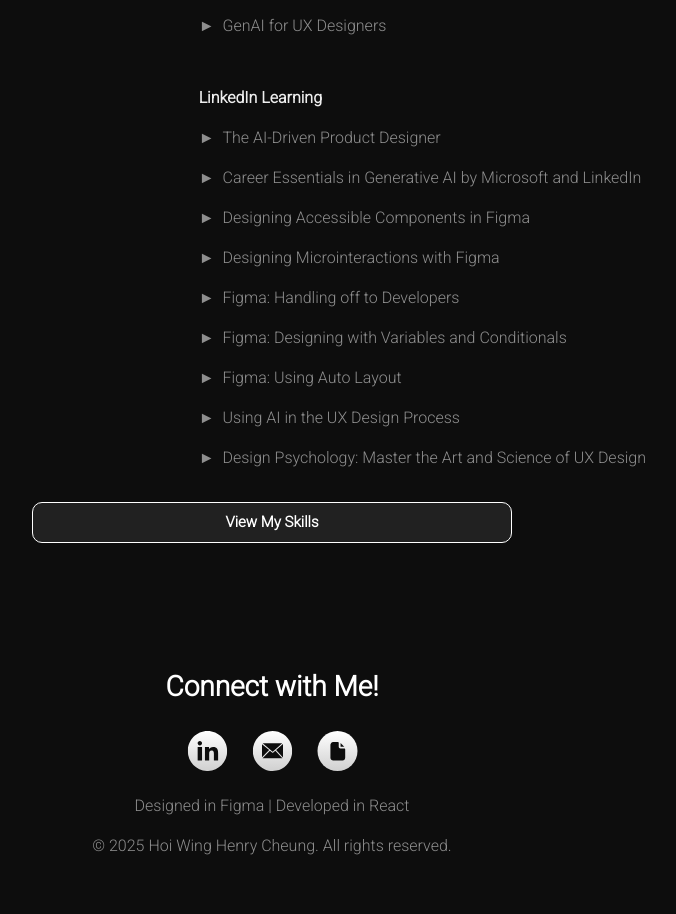
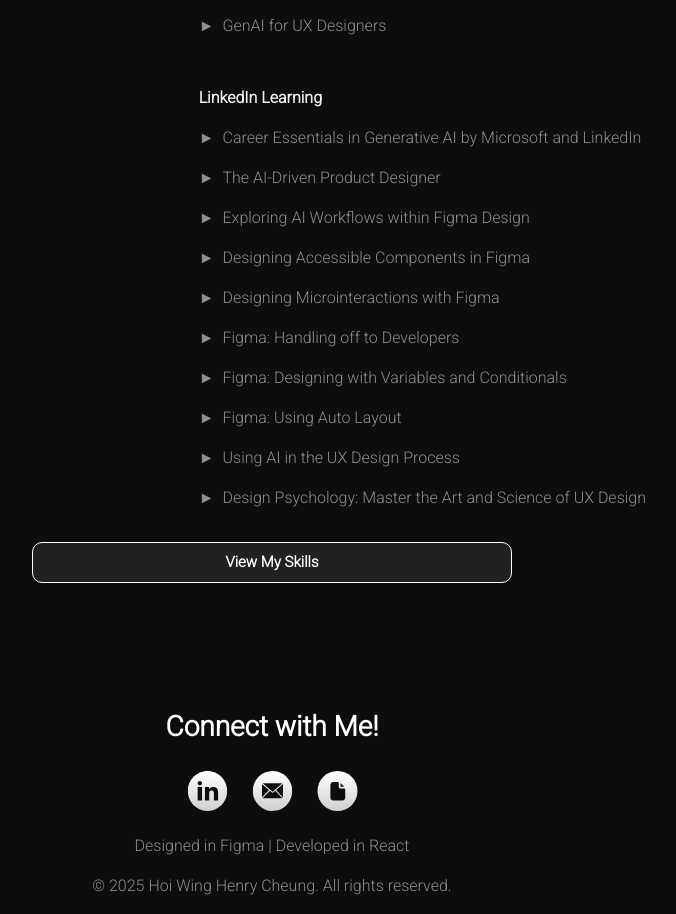
Before and after one commit to henrycheunghw/henrycheunghw.github.io, a React (Create React App) app: page /about in a window 1280 px wide. Shown: the part 2680-3594 px from the top of the page, without its empty margins (368-1044 px from the left). Before the commit the page ends 3554 px from the top, so only its background shows below. Built offline with nearby package versions, Linux system fonts and the light colour scheme.

Commit message:
add cert

```diff
--- a/src/components/about/About.js
+++ b/src/components/about/About.js
@@ -118,11 +118,15 @@
                                 <p className="extra-bold-white about-subtitles">LinkedIn Learning</p>
                                 <div className="bullet-pts">
                                     <p className="bullet">►</p>
+                                    <p>Career Essentials in Generative AI by Microsoft and LinkedIn</p>
+                                </div>
+                                <div className="bullet-pts">
+                                    <p className="bullet">►</p>
                                     <p>The AI-Driven Product Designer</p>
                                 </div>
                                 <div className="bullet-pts">
                                     <p className="bullet">►</p>
-                                    <p>Career Essentials in Generative AI by Microsoft and LinkedIn</p>
+                                    <p>Exploring AI Workflows within Figma Design</p>
                                 </div>
                                 <div className="bullet-pts">
                                     <p className="bullet">►</p>
```
Also changed, not shown: 9 other files (tests, documents, lock files or other folders).
